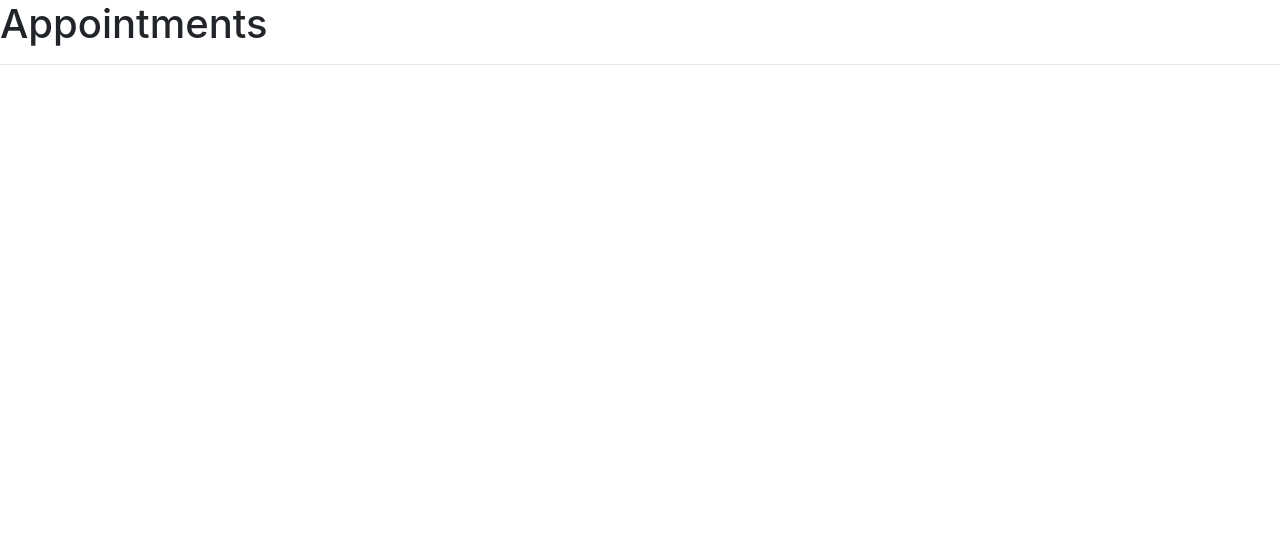
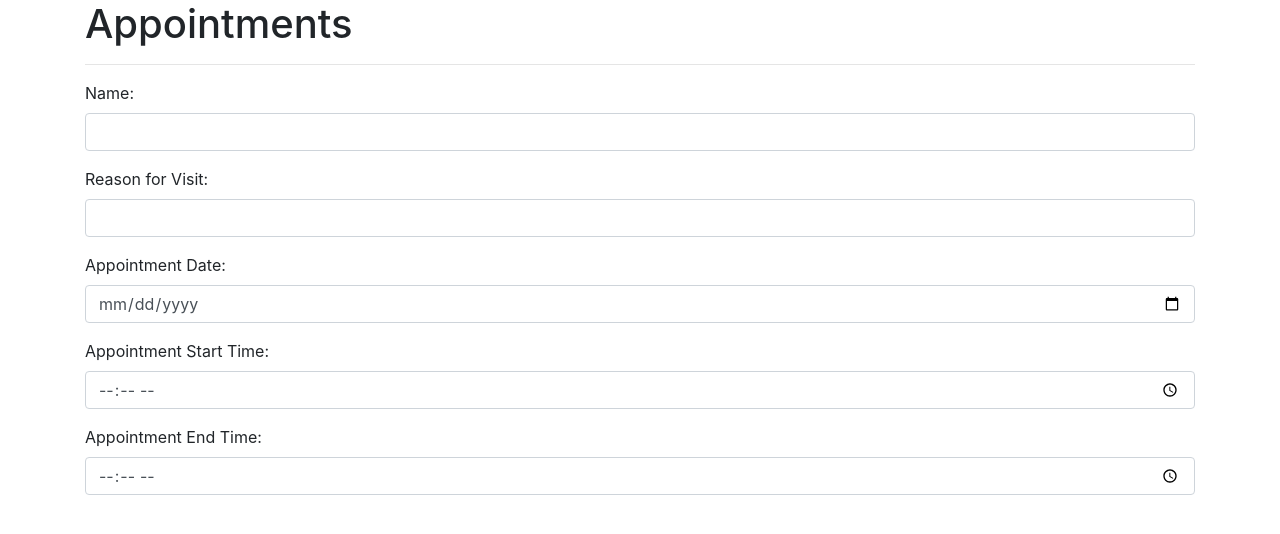
Before and after one commit to Patrick-Dolan/appointment-booker, a plain HTML site: page index.html in a window 1280 px wide. Drawn offline with Linux system fonts and the light colour scheme.

Commit message:
add form to collect name, reason for visit, app date, app start time and app end time. Also added div to show appointment confirmation
Co-authored-by: Ryan Rendon <Rendon.S.Ryan@gmail.com>
Co-authored-by: Anastasia Han <anastasia.han@yahoo.com>

```diff
--- a/index.html
+++ b/index.html
@@ -8,8 +8,34 @@
   <title></title>
 </head>
 <body>
-  <h1>Appointments</h1>
-  <hr>
+  <div class="container">
+    <h1>Appointments</h1>
+    <hr>
+    <form id="appointment">
+      <div class="form-group">
+        <label for="name">Name:</label>
+        <input id="name" class="form-control" type="text">
+      </div>
+      <div class="form-group">
+        <label for="appDescription">Reason for Visit:</label>
+        <input id="appDescription" class="form-control" type="text">
+      </div>
+      <div class="form-group">
+        <label for="date">Appointment Date:</label>
+        <input id="date" class="form-control" type="date">
+      </div>
+      <div class="form-group">
+        <label for="startTime">Appointment Start Time:</label>
+        <input id="startTime" class="form-control" type="time">
+      </div>
+      <div class="form-group">
+        <label for="endTime">Appointment End Time:</label>
+        <input id="endTime" class="form-control" type="time">
+      </div>
+    </form>
+    <div id="appConfirmation">
 
+    </div>
+  </div>
 </body>
 </html>
```
